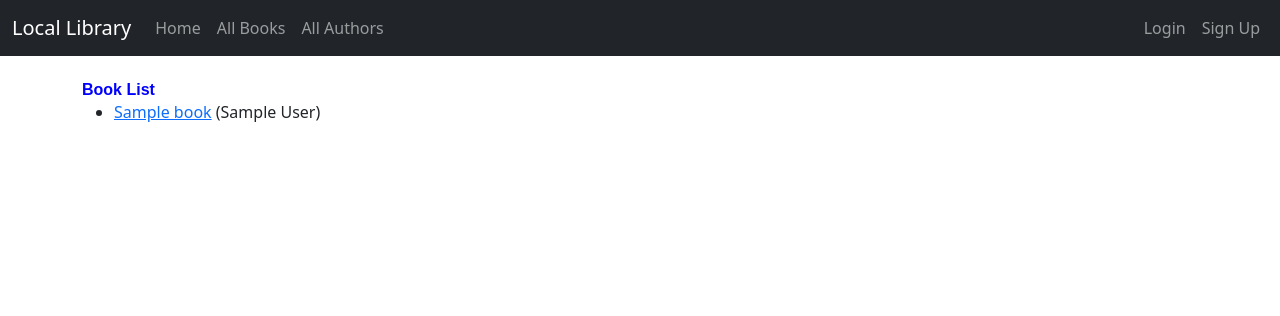
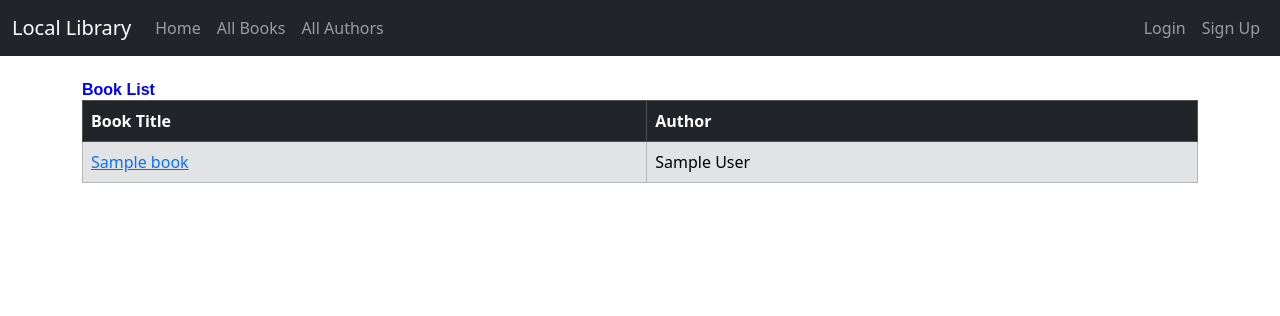
Before and after one commit to cyikedu/Assignment2.0, a Django app: template catalog/templates/catalog/book_list.html in a window 1280 px wide. Shown: the top 316 px of the page. Run offline with Django 5.2, Linux system fonts and the light colour scheme; the template is opened without the code that fills it: most values are stand-ins (such as "Sample title", 1, 10 or a date in 2020).

Commit message:
Book_list table

```diff
--- a/catalog/templates/catalog/book_list.html
+++ b/catalog/templates/catalog/book_list.html
@@ -1,22 +1,59 @@
+
 {% extends "catalog/base.html" %}
 
 {% block content %}
+
 <h1>Book List</h1>
+
 {% if book_list %}
+
     <table class="table table-bordered">
-  <ul>
+        <thead class="table-dark">
+            <tr>
+                <th>Book Title</th>
+                <th>Author</th>
+                {% if user.is_superuser %}
+                    <th>Edit Book</th>
+                    <th>Delete Book</th>
+                {% endif %}
+            </tr>
+        </thead>
+
+        <tbody>
             {% for book in book_list %}
-      <li>
-       <a href="{{ book.get_absolute_url }}">{{ book.title }}</a> ({{book.author}}){% if user.is_superuser %}
-    <a href="{% url 'book_update' book.id %}">Edit</a>
-    <a href="{% url 'book_delete' book.id %}">Delete</a>
+                <tr class="table-secondary">
+
+                    <!-- Book Title -->
+                    <td>
+                        <a href="{{ book.get_absolute_url }}">
+                            {{ book.title }}
+                        </a>
+                    </td>
+
+                    <!-- Author -->
+                    <td>
+                        {{ book.author }}
+                    </td>
+
+                    {% if user.is_superuser %}
+
+                        <!-- Edit Button -->
+                        <td>
+                            <a href="{% url 'book_update' pk=book.pk %}" class="btn btn-primary">Edit Book</a></td>
+
+                        <!-- Delete Button -->
+                        <td>
+                            <a href="{% url 'book_delete' pk=book.pk %}" class="btn btn-danger">Delete Book</a></td>
+
                     {% endif %}
-      </li>
+
+                </tr>
             {% endfor %}
+        </tbody>
+    </table>
 
-  </ul>
-      </table>
 {% else %}
     <p>There are no books in the library.</p>
 {% endif %}
+
 {% endblock %}
```
Lines whose indentation alone changed are shown as unchanged.
